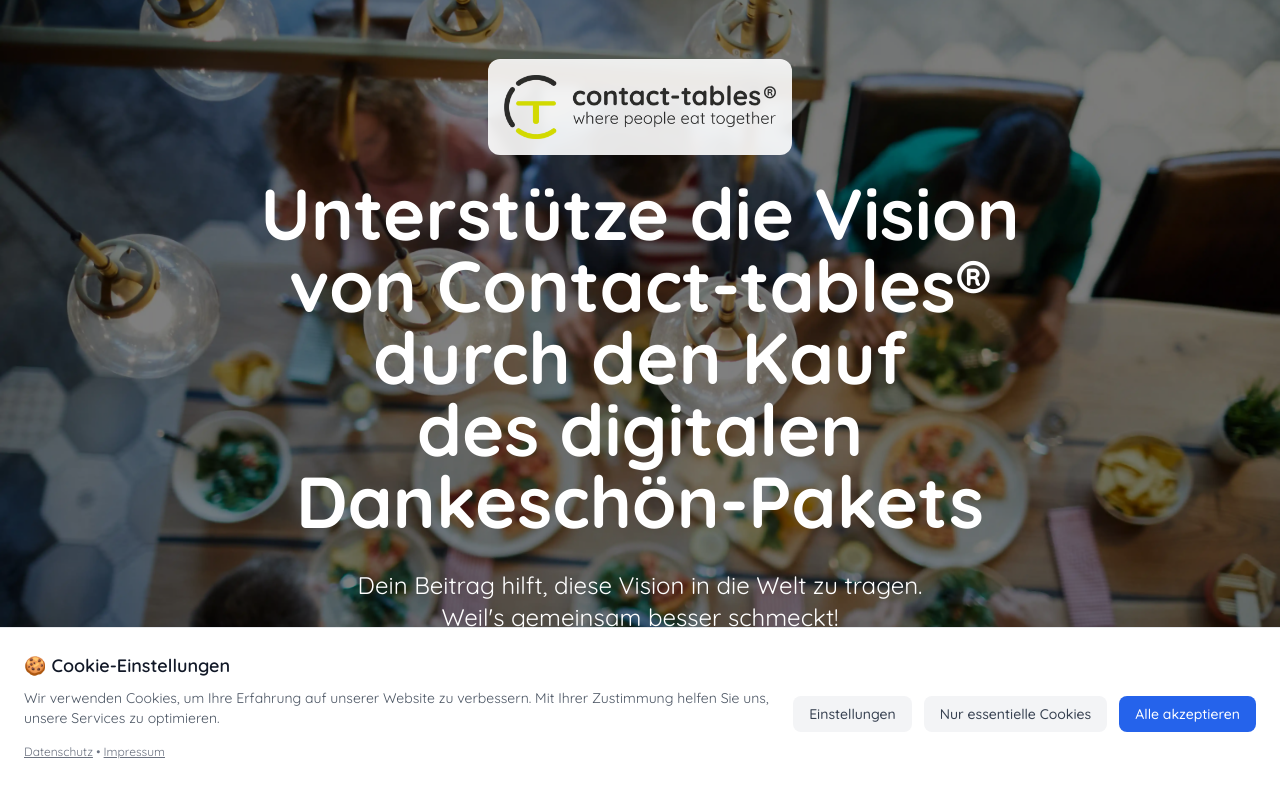
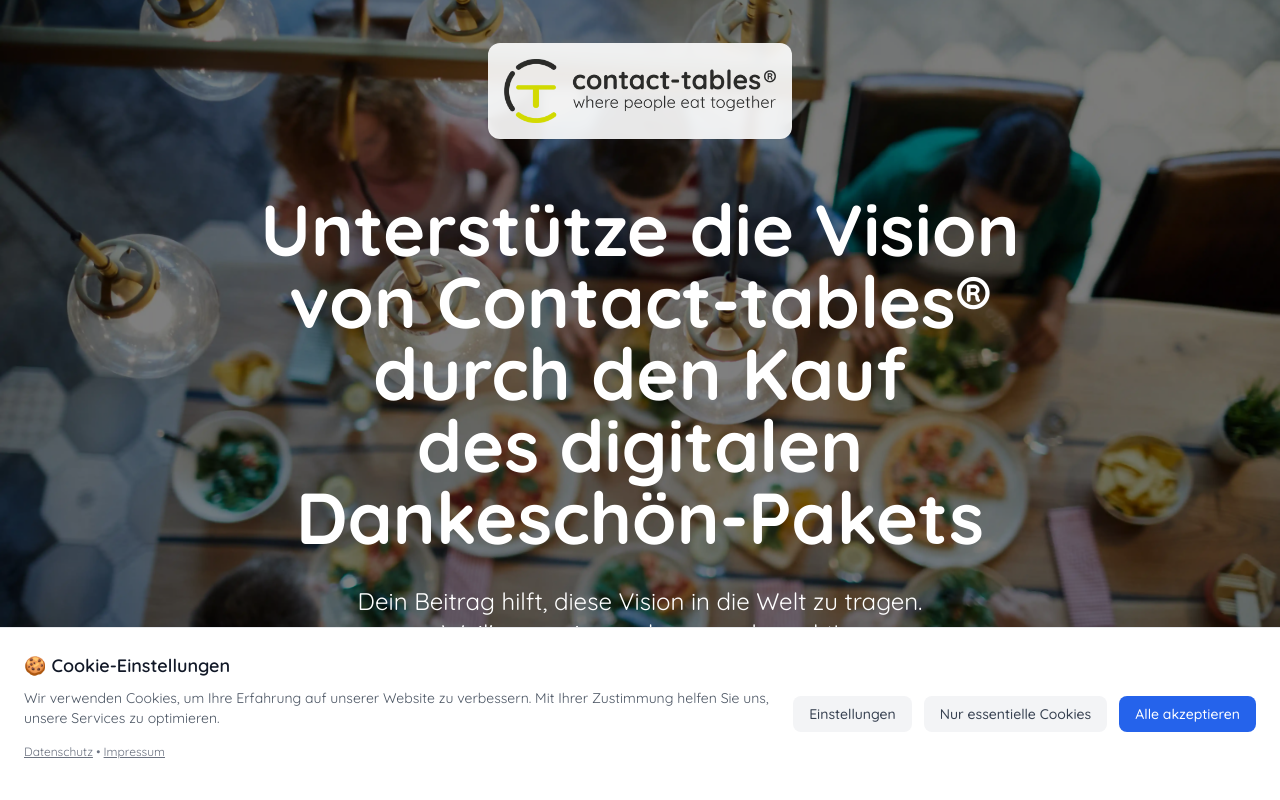
Before and after one commit to smc1992/fundraising-contact-tables, a React (Vite) app: page / in a window 1280 px wide. Shown: the top 800 px of the page. Built offline with nearby package versions, Linux system fonts and the light colour scheme.

Commit message:
Increase spacing between hero logo and H1 heading

```diff
--- a/src/pages/home/page.tsx
+++ b/src/pages/home/page.tsx
@@ -20,7 +20,7 @@ const HomePage: React.FC = () => {
 
         <div className="container mx-auto px-4 relative z-20 text-center text-white">
           <div className="max-w-4xl mx-auto">
-            <div className="mb-4">
+            <div className="mb-12">
               <div className="bg-white/90 backdrop-blur-sm rounded-xl p-4 inline-block">
                 <img
                   src="/images/logo.webp"
```
